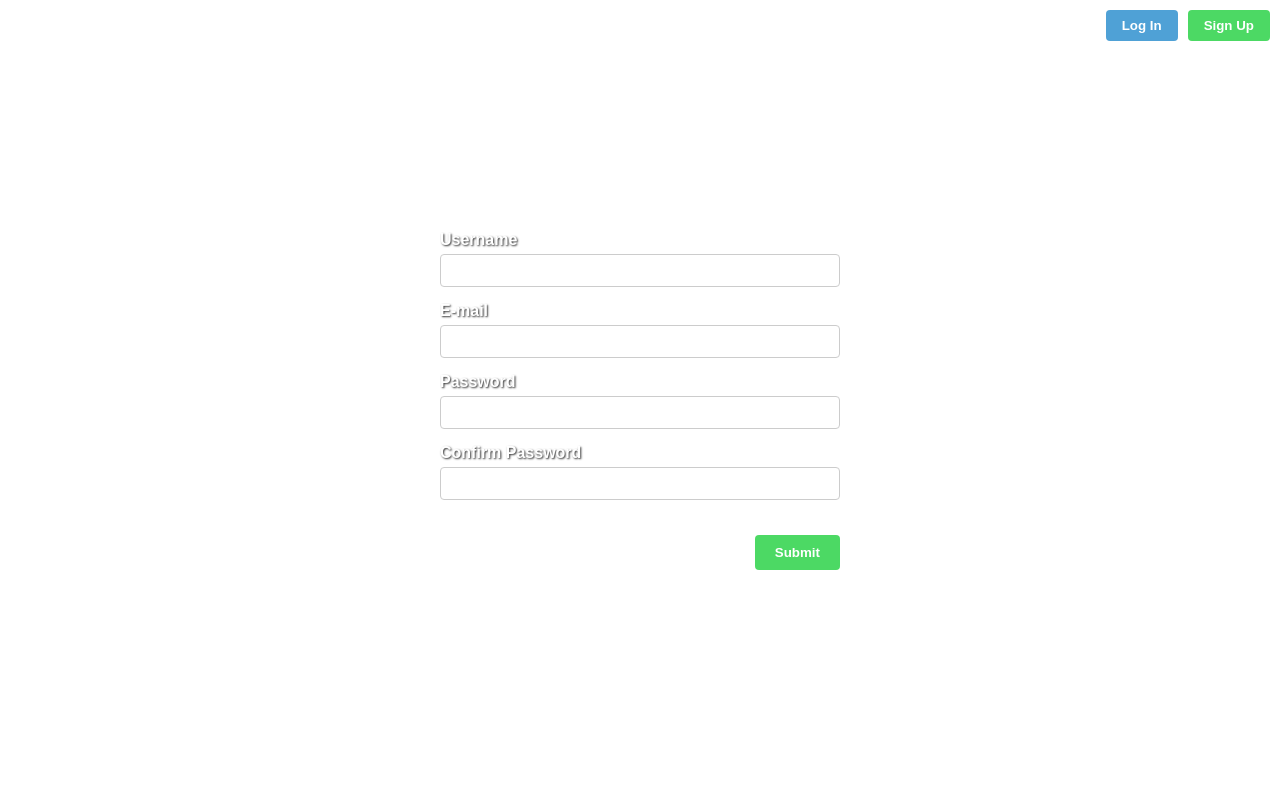
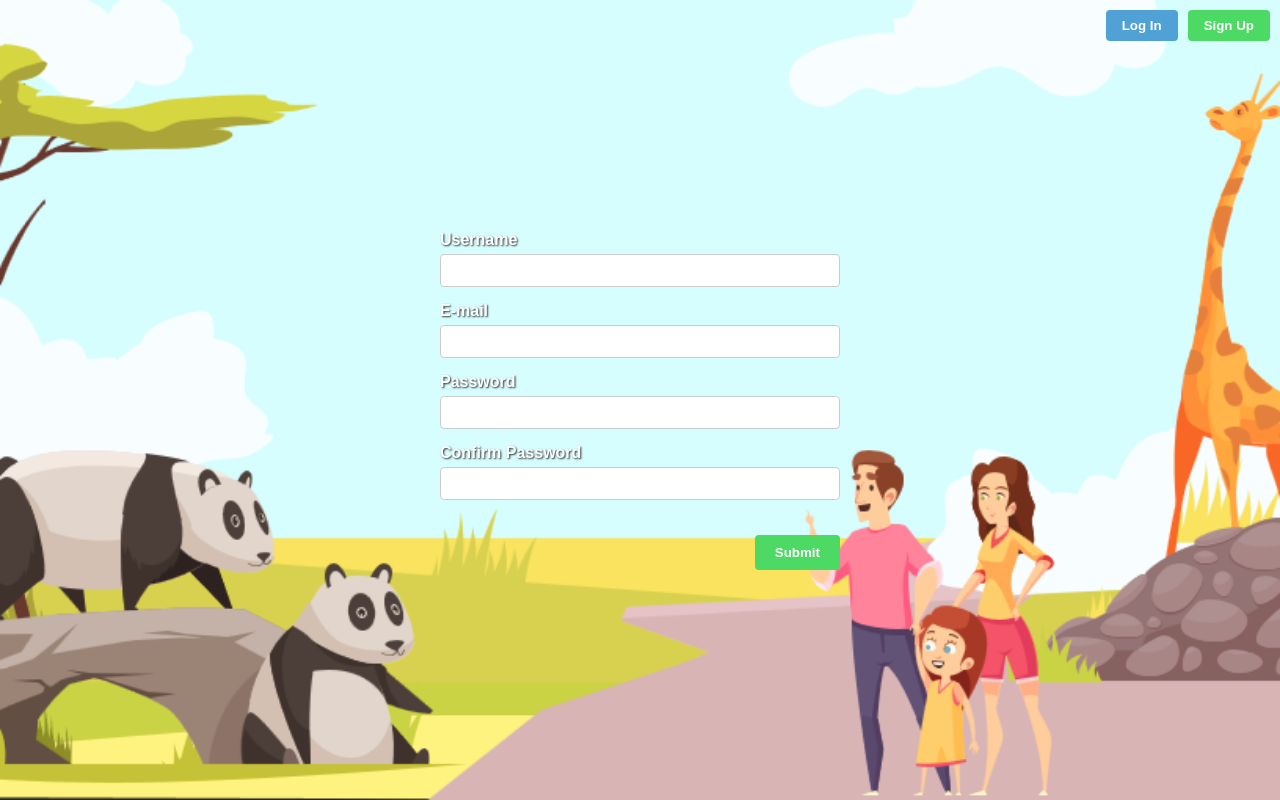
Before and after one commit to finRed/Zooweb, a plain HTML site: page index.html in a window 1280 px wide. Drawn offline with Linux system fonts and the light colour scheme; the site is published under a folder, as on GitHub Pages, so addresses that start at the root find nothing; no server answers.

Commit message:
Update index.html

```diff
--- a/index.html
+++ b/index.html
@@ -13,7 +13,7 @@
             justify-content: center;
             align-items: center;
             min-height: 100vh;
-            background-image: url('/img/Signbg.png');
+            background-image: url('img/Signbg.png');
             background-size: cover;
             background-position: center;
         }
```
